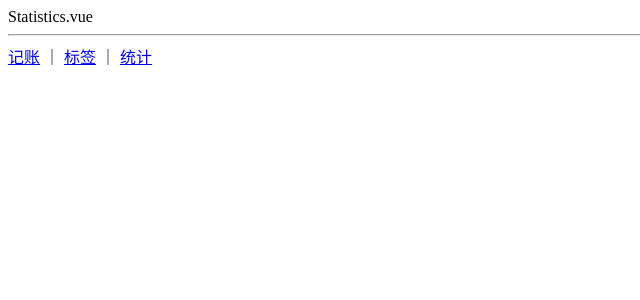
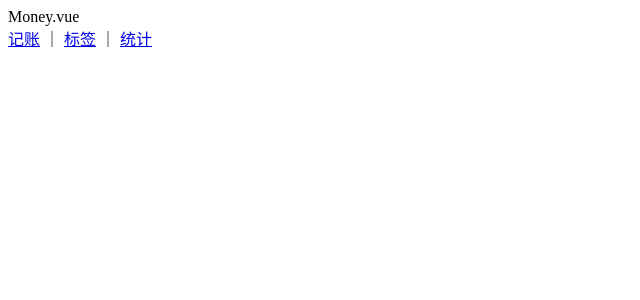
Before and after one commit to Artemisluu/three-cats, a Vue app: page /#/money in a window 1280 px wide. Shown: the top 300 px of the page, without its empty margins (0-640 px from the left). Built offline with nearby package versions, Linux system fonts and the light colour scheme.

Commit message:
引入全局组件 <Nav />

```diff
--- a/src/App.vue
+++ b/src/App.vue
@@ -1,14 +1,6 @@
 <template>
  <div>
    <router-view/>
-   <hr />
-   <div>
-     <router-link to="/money" >记账</router-link>
-     ｜
-     <router-link to="/labels" >标签</router-link>
-     ｜
-     <router-link to="/statistics" >统计</router-link>
-   </div>
  </div>
 </template>
 
--- /dev/null
+++ b/src/components/Nav.vue
@@ -0,0 +1,19 @@
+<template>
+  <div>
+    <router-link to="/money" >记账</router-link>
+    ｜
+    <router-link to="/labels" >标签</router-link>
+    ｜
+    <router-link to="/statistics" >统计</router-link>
+  </div>
+</template>
+
+<script>
+export default {
+  name: "Nav.vue"
+}
+</script>
+
+<style scoped>
+
+</style>
--- a/src/views/Labels.vue
+++ b/src/views/Labels.vue
@@ -1,11 +1,14 @@
 <template>
-<div>Labels.vue</div>
+  <div>Labels.vue
+    <Nav/>
+  </div>
 </template>
 
 <script lang="ts">
+
 export default {
-  name: "Labels.vue"
-}
+  name: 'Labels.vue',
+};
 </script>
 
 <style lang="scss" scoped>
--- a/src/views/Money.vue
+++ b/src/views/Money.vue
@@ -1,13 +1,17 @@
 <template>
-  <div>Statistics.vue</div>
+  <div>Money.vue
+    <Nav/>
+
+
+  </div>
 </template>
 
 <script lang="ts">
 export default {
-  name: "Money.vue"
-}
+  name: 'Money.vue',
+};
 </script>
 
-<style  lang="scss" scoped>
+<style lang="scss" scoped>
 
 </style>
--- a/src/views/Statistics.vue
+++ b/src/views/Statistics.vue
@@ -1,11 +1,13 @@
 <template>
-<div>Money.vue</div>
+  <div>statistic.vue
+    <Nav/>
+  </div>
 </template>
 
 <script lang="ts">
 export default {
-  name: "Statistics"
-}
+  name: 'Statistics',
+};
 </script>
 
 <style lang="scss" scoped>
```
Also changed, not shown: src/main.ts (+13 -10 lines).
